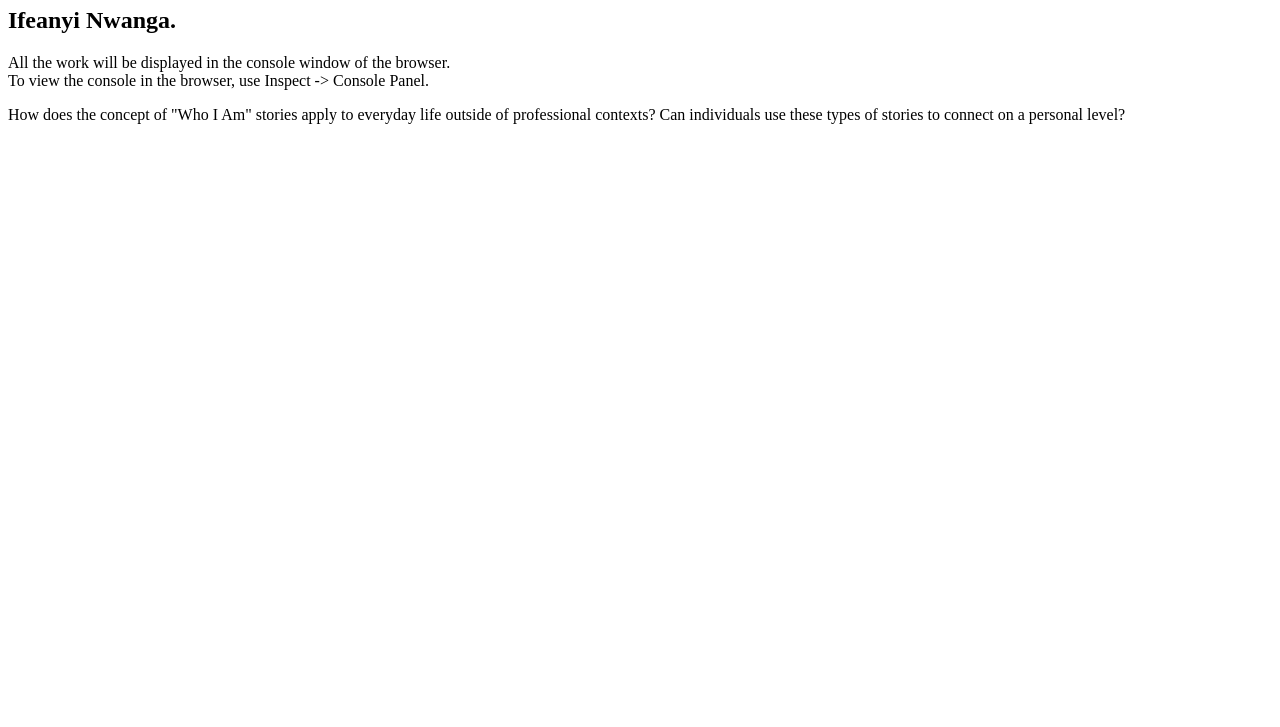
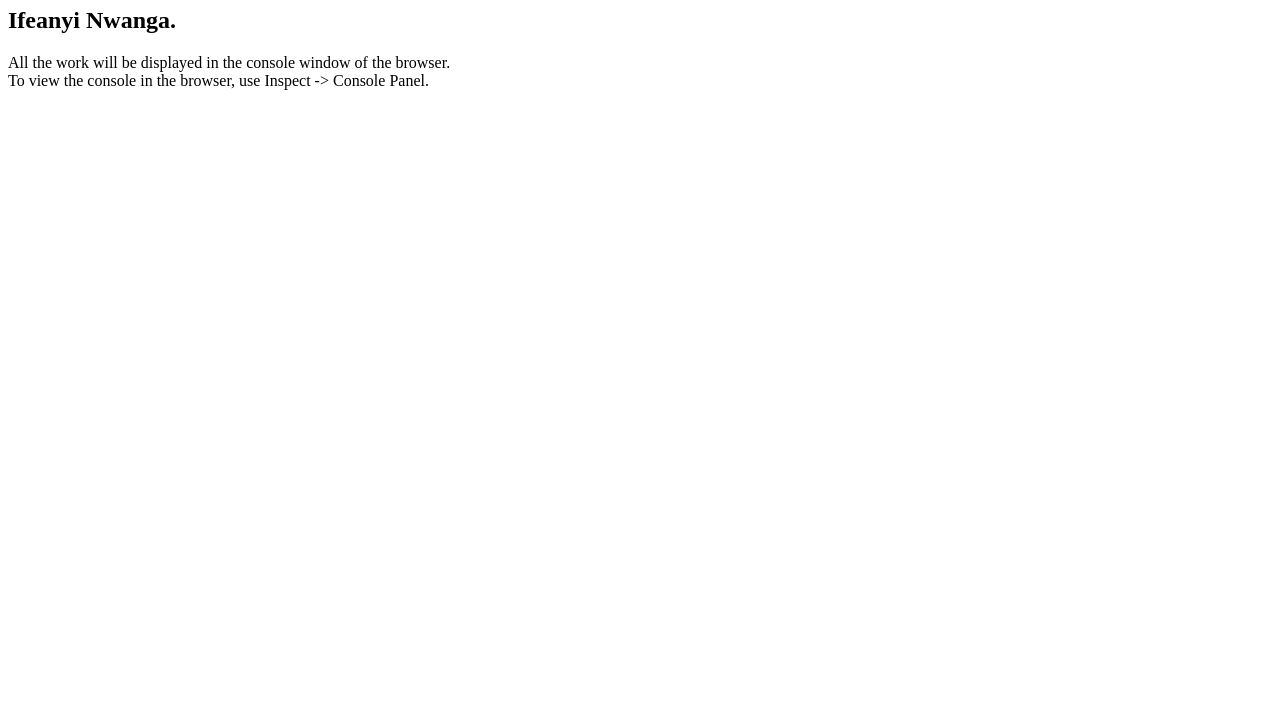
Before and after one commit to nwangs-p/cse121b, a plain HTML site: page w01-task/w01-task.html in a window 1280 px wide. Shown: the part 73-800 px from the top of the page. Drawn offline with Linux system fonts and the light colour scheme.

Commit message:
removed a code

```diff
--- a/w01-task/w01-task.html
+++ b/w01-task/w01-task.html
@@ -17,8 +17,3 @@
   <script src="w01-task.js"></script>
 
 </body>
-
-
-
-
-How does the concept of "Who I Am" stories apply to everyday life outside of professional contexts? Can individuals use these types of stories to connect on a personal level?
```
